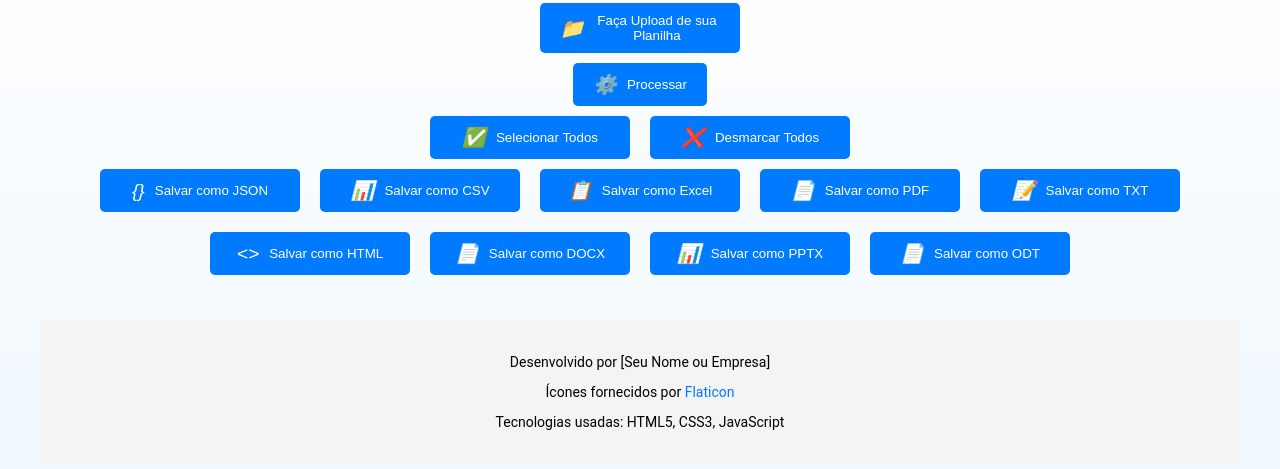
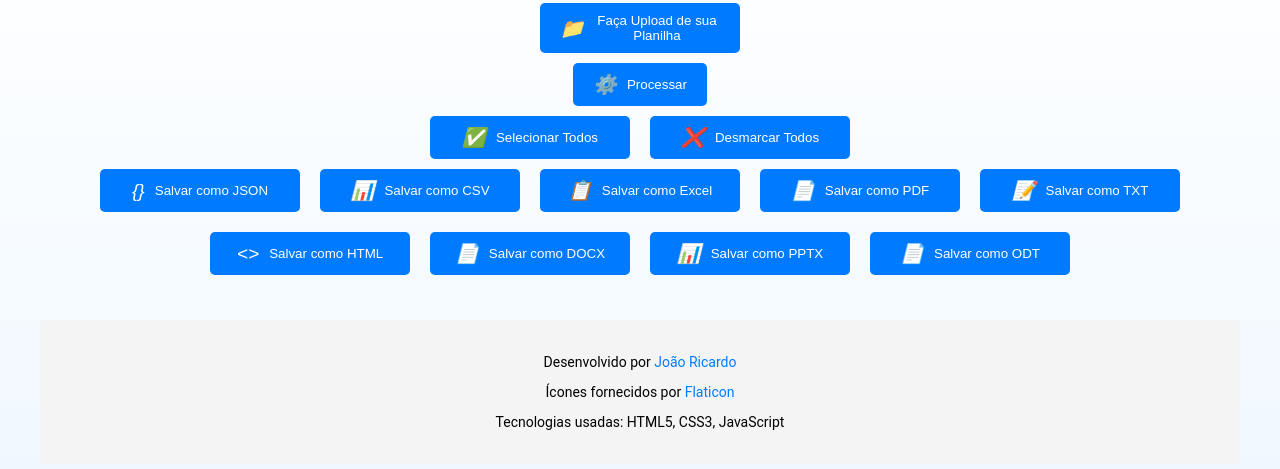
Before and after one commit to joaoricardobr/extratordedadosexcel, a plain HTML site: page index.html in a window 1280 px wide. Shown: the part 101-570 px from the top of the page. Drawn offline with nearby package versions, Linux system fonts and the light colour scheme.

Commit message:
Update index.html

```diff
--- a/index.html
+++ b/index.html
@@ -141,8 +141,8 @@
       </div>
     </main>
 
-    <footer>
-      <p>Desenvolvido por [Seu Nome ou Empresa]</p>
+   <footer>
+      <p>Desenvolvido por <a href="https://joaoricardobr.github.io/meuportifolio" target="_blank">João Ricardo</a></p>
       <p>Ícones fornecidos por <a href="https://www.flaticon.com" target="_blank">Flaticon</a></p>
       <p>Tecnologias usadas: HTML5, CSS3, JavaScript</p>
     </footer>
```
